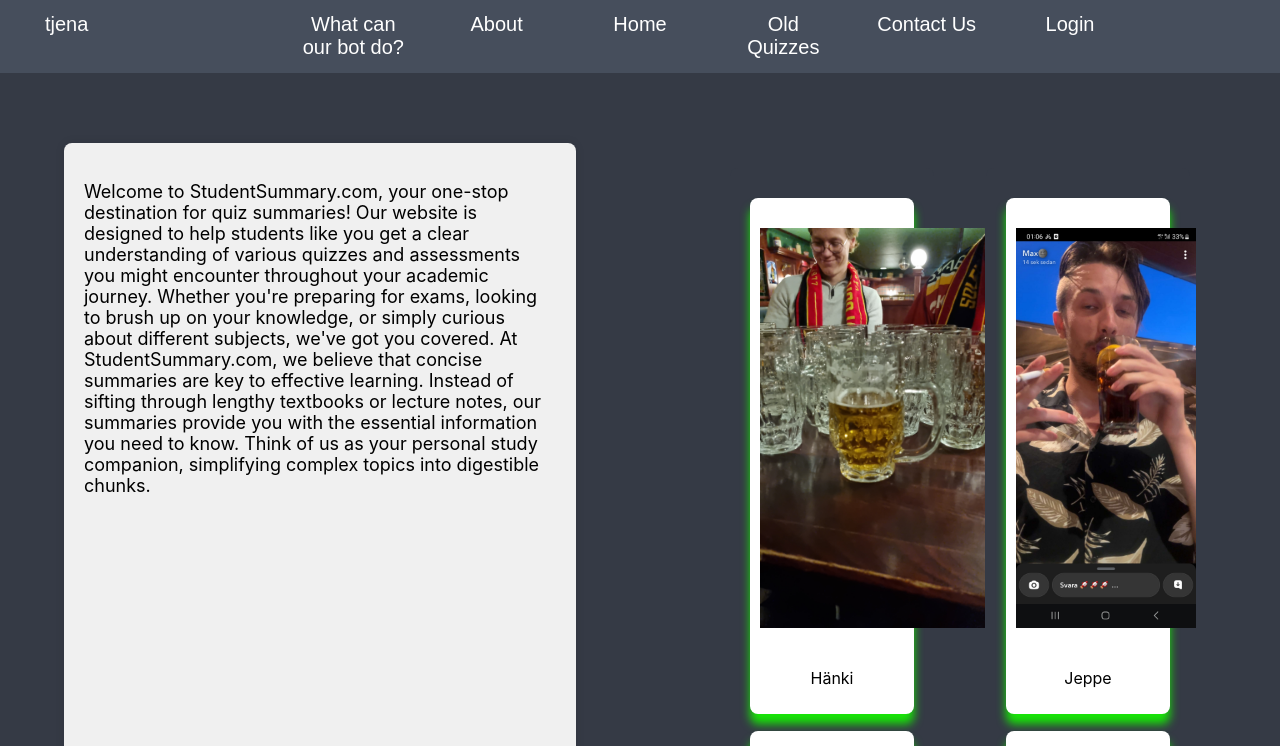
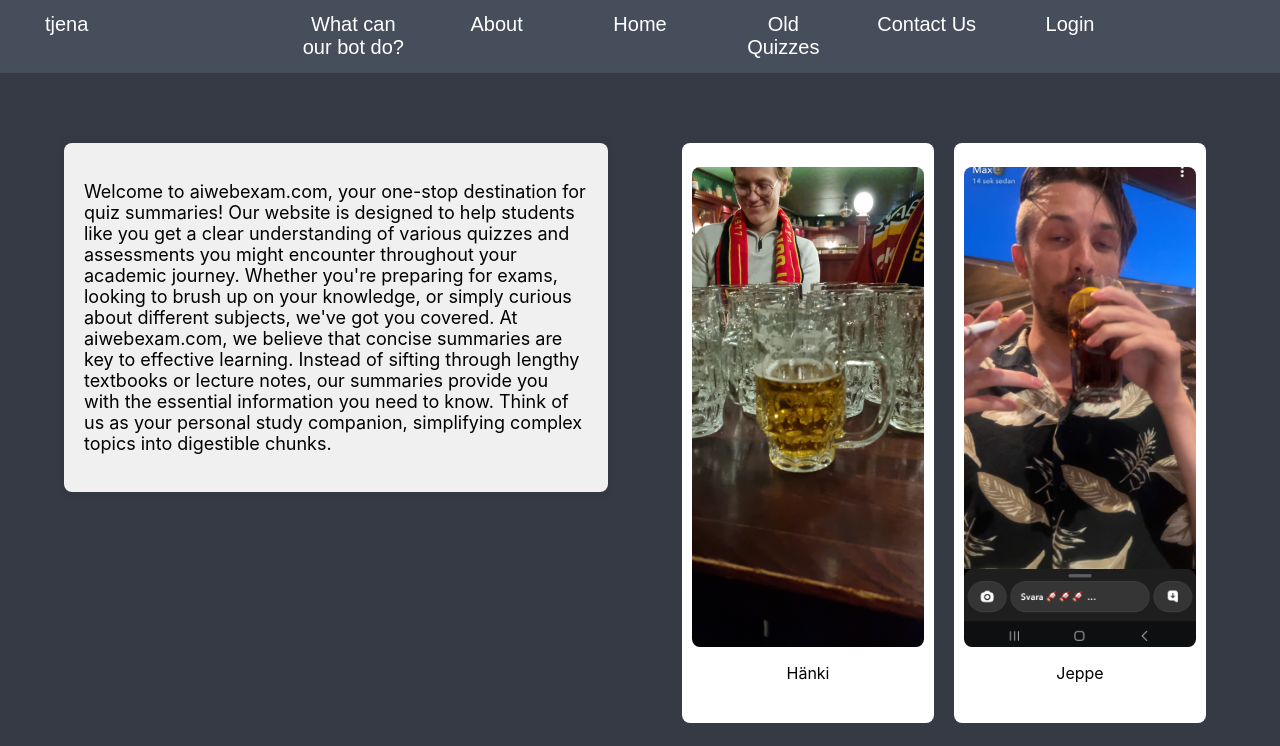
Before and after one commit to lund97johan/AI-Exam-Web-App, a React (Create React App) app in the folder client/my-app/: page /About in a window 1280 px wide. Shown: the top 746 px of the page. Built offline with nearby package versions, Linux system fonts and the light colour scheme.

Commit message:
yoooo testing2.0

```diff
--- a/client/my-app/package.json
+++ b/client/my-app/package.json
@@ -13,7 +13,7 @@
     "reactstrap": "^9.2.2",
     "web-vitals": "^2.1.4"
   },
-
+  "proxy": "http://localhost:3001",
   "scripts": {
     "start": "react-scripts start",
     "build": "react-scripts build",
--- a/client/my-app/src/Sites/AboutSite/About.css
+++ b/client/my-app/src/Sites/AboutSite/About.css
@@ -14,16 +14,17 @@
     margin-bottom: 20px;
     box-shadow: 0 0 10px rgba(0,0,0,0.1);
     text-align: left;
-    margin-right: 10%;
+    margin-right: 5%;
     margin-left: 10%;
     margin-top: 50px;
     min-width: 50%;
+    max-height: fit-content;
 }
 
 .hello-textbox p {
     font-size: 18px;
     color: black;
-
+    max-height: fit-content;
 }
 
 .about-main{
@@ -34,34 +35,38 @@
     display: grid;
     grid-template-columns: 1fr 1fr;
     margin-right: 10%;
-    margin-left: 10%;
+    margin-left: 5%;
     margin-top: 50px;
     min-width: 50%;
 }
 
 .about-rightside-containers{
     background-color: #353a45;
-    padding: 20px;
+    padding-left: 10px;
+    padding-right: 10px;
+    padding-bottom: 20px;
     border-radius: 8px;
     margin-bottom: 20px;
+    text-align: left;
+    min-width: 50%;
 
-    text-align: left;
-    margin-right: 10%;
-    margin-left: 10%;
-    margin-top: 50px;
-    min-width: 50%;
-    margin-top: 10%;
 }
 .about-rightside-containers>*{
     height: auto;
-    margin-top: 10px;
 }
-
-.quiz-image{
-    height: 400px;
-    width: auto;
-    margin-top: 20px;
-    margin-bottom: 20px;
+.quiz-image {
+    width: 100%;        /* Make image fully occupy the width of its container */
+    height: 60vh;       /* Define a fixed height */
+    object-fit: cover;  /* This will cover the area without distorting the aspect ratio */
+    object-position: center -30px; /* Adjusts the alignment of the image within its frame */
+    border-radius: 8px;
+}
+.quiz-image-hanki{
+    width: 100%;        /* Make image fully occupy the width of its container */
+    height: 60vh;       /* Define a fixed height */
+    object-fit: cover;  /* This will cover the area without distorting the aspect ratio */
+    object-position: center top; /* Adjusts the alignment of the image within its frame */
+    border-radius: 8px;
 }
 .picture-box{
     background-color: #ffffff;
@@ -69,8 +74,12 @@
     margin-bottom: 10%;
     border-radius: 1vh;
     text-align: center;
-    box-shadow: 0 10px 10px rgba(20,250,0,0.9);
-    min-height: 100%;
+    min-height: 70vh;
+    max-height: 70vh;
+    display: flex;        /* Added to better control the layout of children */
+    flex-direction: column; /* Stack children vertically */
+    justify-content: center; /* Center children vertically */
+    align-items: center;
 }
 
 .picture-box-container{
--- a/client/my-app/src/Sites/AboutSite/About.js
+++ b/client/my-app/src/Sites/AboutSite/About.js
@@ -13,11 +13,11 @@ function About(){
           <div className='App-body'>
               <div className="about-main">
                   <div className="hello-textbox">
-                      <p>Welcome to StudentSummary.com, your one-stop destination for quiz summaries!
+                      <p>Welcome to aiwebexam.com, your one-stop destination for quiz summaries!
 
                       Our website is designed to help students like you get a clear understanding of various quizzes and assessments you might encounter throughout your academic journey. Whether you're preparing for exams, looking to brush up on your knowledge, or simply curious about different subjects, we've got you covered.
 
-                      At StudentSummary.com, we believe that concise summaries are key to effective learning. Instead of sifting through lengthy textbooks or lecture notes, our summaries provide you with the essential information you need to know. Think of us as your personal study companion, simplifying complex topics into digestible chunks.</p>
+                      At aiwebexam.com, we believe that concise summaries are key to effective learning. Instead of sifting through lengthy textbooks or lecture notes, our summaries provide you with the essential information you need to know. Think of us as your personal study companion, simplifying complex topics into digestible chunks.</p>
                   </div>
                   <ReturnBilderBoxes/>
               </div>
@@ -33,7 +33,7 @@ function ReturnBilderBoxes() {
             <div className="about-rightside-containers">
                 <div className="picture-box-container">
                     <div className="picture-box">
-                        <img src="../Henrik.jpg" alt="Hänki" className="quiz-image"/>
+                        <img src="../Henrik.jpg" alt="Hänki" className="quiz-image-hanki"/>
                         <p className="quiz-text">Hänki</p>
                     </div>
                 </div>
```
